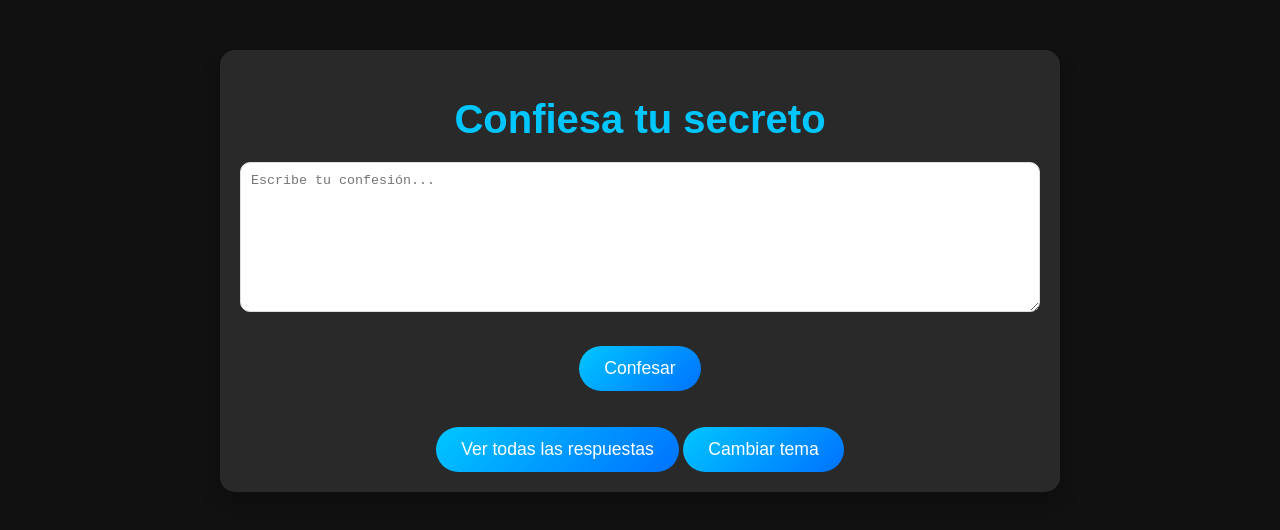
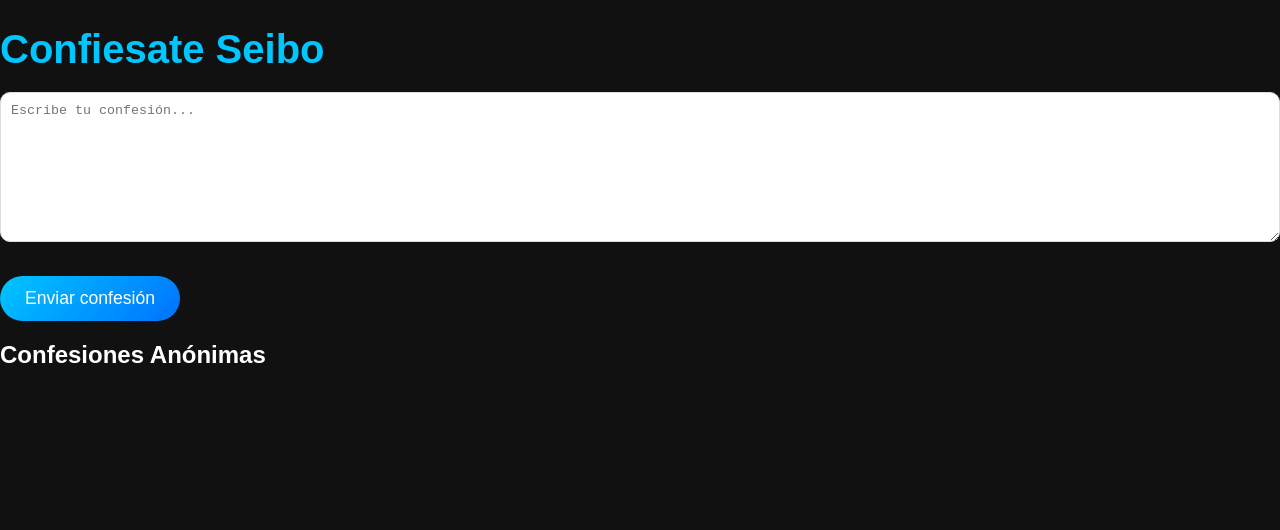
Before and after one commit to carlos-rdgz/ConfiesateSeibo, a website: page index.html in a window 1280 px wide. Drawn offline with Linux system fonts and the light colour scheme.

Commit message:
Update index.html

```diff
--- a/index.html
+++ b/index.html
@@ -1,5 +1,5 @@
 <!DOCTYPE html>
-<html lang="es">
+<html lang="en">
 <head>
   <meta charset="UTF-8">
   <meta name="viewport" content="width=device-width, initial-scale=1.0">
@@ -7,21 +7,15 @@
   <link rel="stylesheet" href="styles.css">
 </head>
 <body>
-  <div class="container">
-    <h1>Confiesa tu secreto</h1>
+  <h1>Confiesate Seibo</h1>
+  <form id="confesion-form">
+    <textarea id="confesion-text" rows="5" placeholder="Escribe tu confesión..." required></textarea>
+    <button type="submit">Enviar confesión</button>
+  </form>
 
-    <form id="confession-form">
-      <textarea id="confession" placeholder="Escribe tu confesión..." required></textarea>
-      <button type="submit">Confesar</button>
-    </form>
+  <h2>Confesiones Anónimas</h2>
+  <div id="confesiones-container"></div>
 
-    <p id="countdown"></p>
-
-    <button id="view-responses">Ver todas las respuestas</button>
-
-    <button id="toggle-theme">Cambiar tema</button>
-  </div>
-
-  <script src="app.js"></script>
+  <script src="scripts.js"></script>
 </body>
 </html>
```
